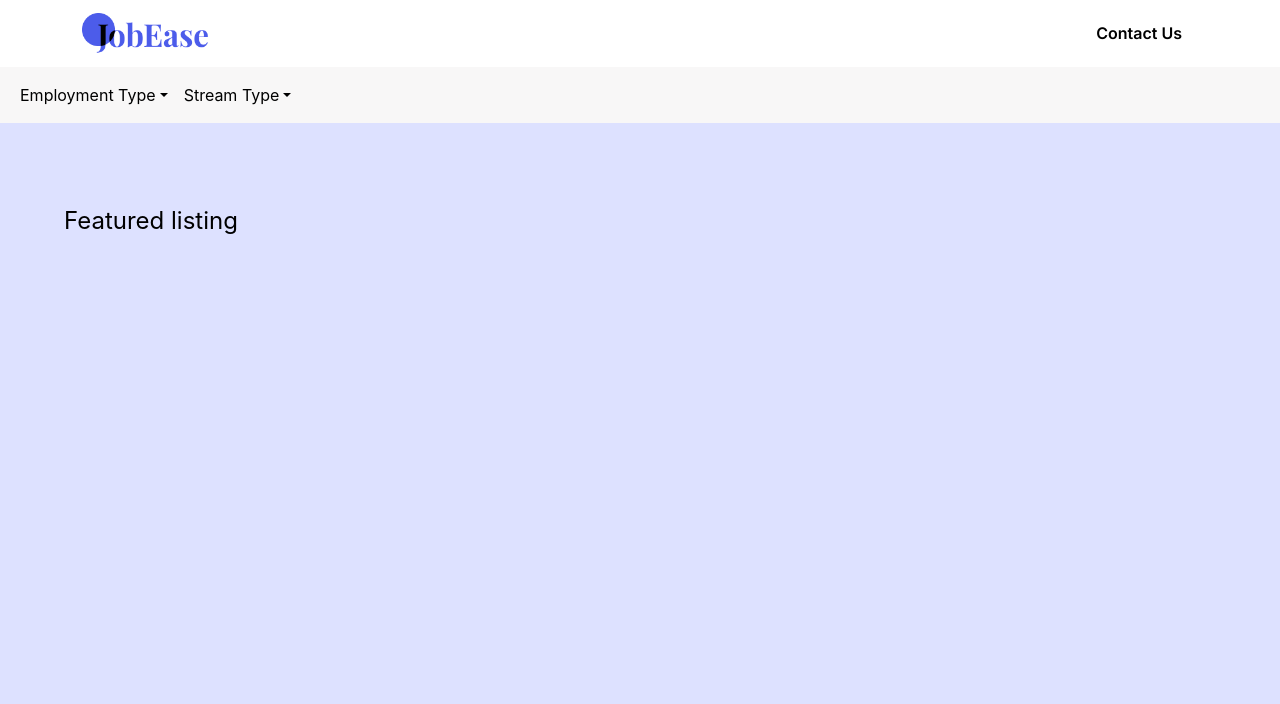
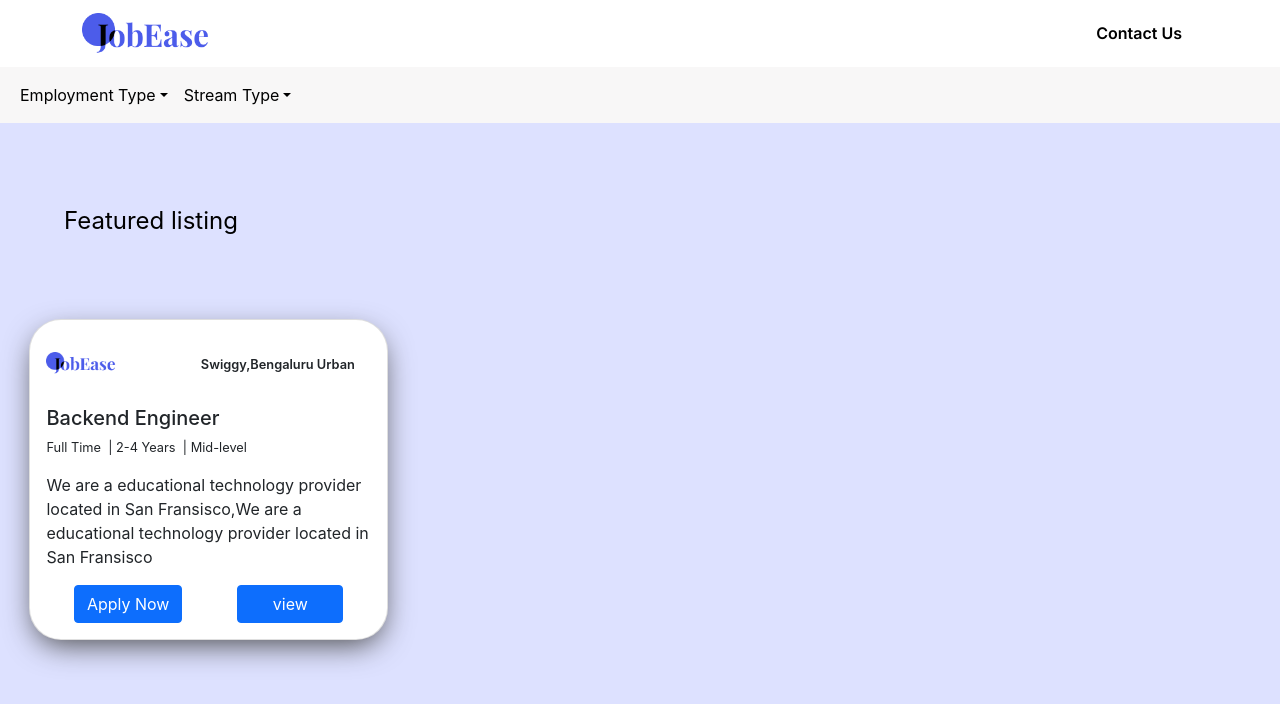
Before and after one commit to krishmurarka/Job-Portal, a React (Create React App) app in the folder user-frontend/: page / in a window 1280 px wide. Shown: the top 704 px of the page. Built offline with nearby package versions, Linux system fonts and the light colour scheme.

Commit message:
Added the card component

```diff
--- a/user-frontend/src/App.js
+++ b/user-frontend/src/App.js
@@ -2,12 +2,13 @@ import logo from "./logo.svg";
 import "./App.css";
 import Navbar from "./Components/Navbar.js";
 import Card from "./Components/Card.js";
+
 function App() {
   return (
     <div className="App">
       <Navbar className="navbar" />
       <div>
-        <p className="featurehead">Featured listing</p>
+        <p className="featurehead" title="swiggy bangaluru urban">Featured listing</p>
       </div>
       <Card />
     </div>
--- a/user-frontend/src/Components/Card.css
+++ b/user-frontend/src/Components/Card.css
@@ -0,0 +1,37 @@
+.card{
+
+    margin-left:2.3%;
+    max-width: 28%;
+    margin-right:2%;
+    box-shadow: 0px 10px 30px -6px rgb(71, 71, 71);
+    border-radius: 2rem;
+}
+.cardheader{
+    display: flex;
+    /* background: white; */
+    justify-content: space-between;
+    margin-top: 1rem;
+}
+.Card-logo{
+    max-width: 70px;
+    margin:1rem;
+
+}
+.Company-Name{
+    margin-right: 2rem;
+    margin-top: 1.2rem;
+    text-align: center;
+    font-size: 0.8rem;
+    font-weight: 600;
+
+}
+.job-type{
+    display: flex;
+    font-size: 0.8rem;
+}
+.buttons{
+    display: flex;
+    justify-content: space-around;
+    margin-top: 1rem;
+
+}
--- a/user-frontend/src/Components/Card.js
+++ b/user-frontend/src/Components/Card.js
@@ -1,12 +1,40 @@
-import React, { Component } from 'react'
+import React, { Component } from "react";
 import "./Card.css";
+import AppLogo from "./assets/WebsiteLogo.png";
 class Card extends Component {
-    render() {
-        return (
-            <div>
-
+  render() {
+    return (
+      <div>
+        <div class="card">
+          {/* we need two things in card header (title + image) */}
+          <div class="cardheader">
+            <img src={AppLogo} alt="logo" className="Card-logo" />
+            <p className="Company-Name">Swiggy,Bengaluru Urban</p>
+          </div>
+          <div class="card-body">
+            <h5 class="jobTitle">Backend Engineer</h5>
+            <div className="job-type">
+              <p>Full Time &nbsp;|&nbsp;</p>
+              <p> 2-4 Years &nbsp;|&nbsp;</p>
+              <p> Mid-level</p>
             </div>
-        )
-    }
+            <p class="card-text">
+              We are a educational technology provider located in San
+              Fransisco,We are a educational technology provider located in San
+              Fransisco
+            </p>
+            <div className="buttons">
+              <a href="#" class="btn btn-primary">
+                Apply Now
+              </a>
+              <a href="#" class="btn btn-primary">
+                    &nbsp;&nbsp;&nbsp;&nbsp;&nbsp;view&nbsp;&nbsp;&nbsp;&nbsp;&nbsp;
+              </a>
+            </div>
+          </div>
+        </div>
+      </div>
+    );
+  }
 }
 export default Card;
```
